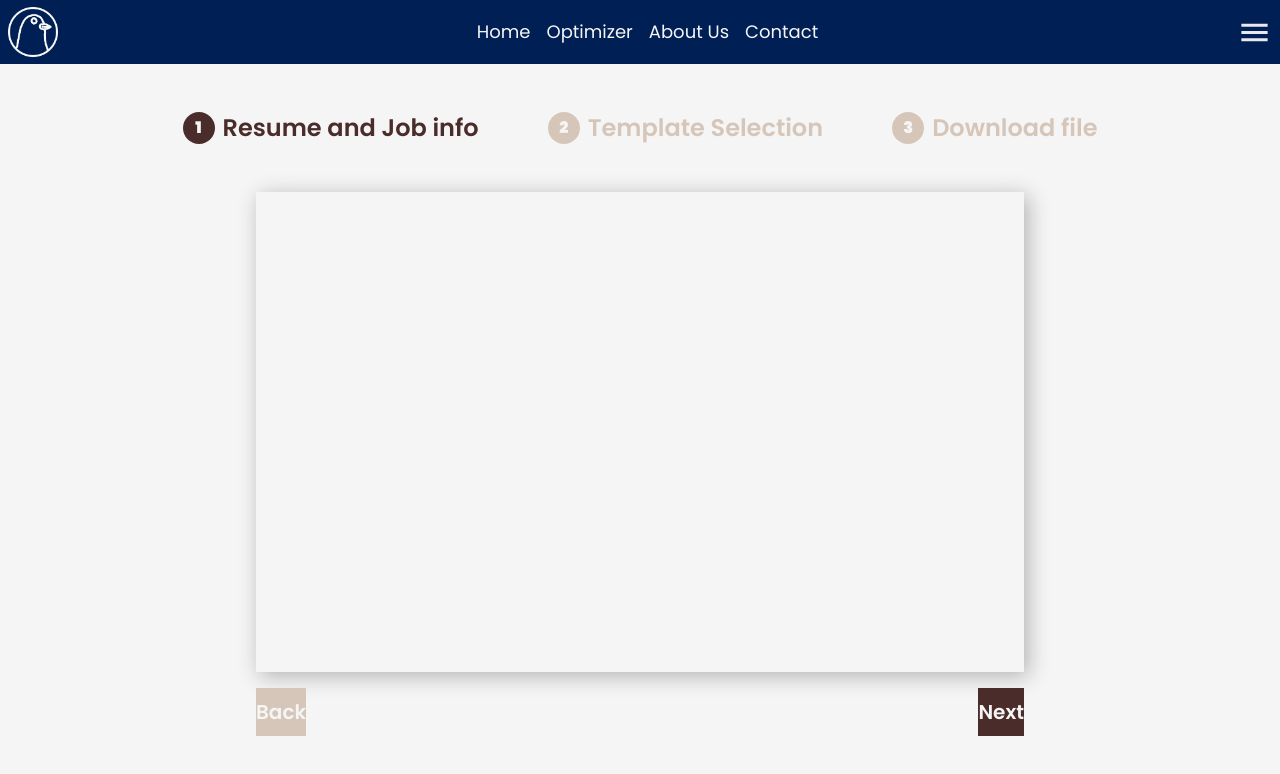
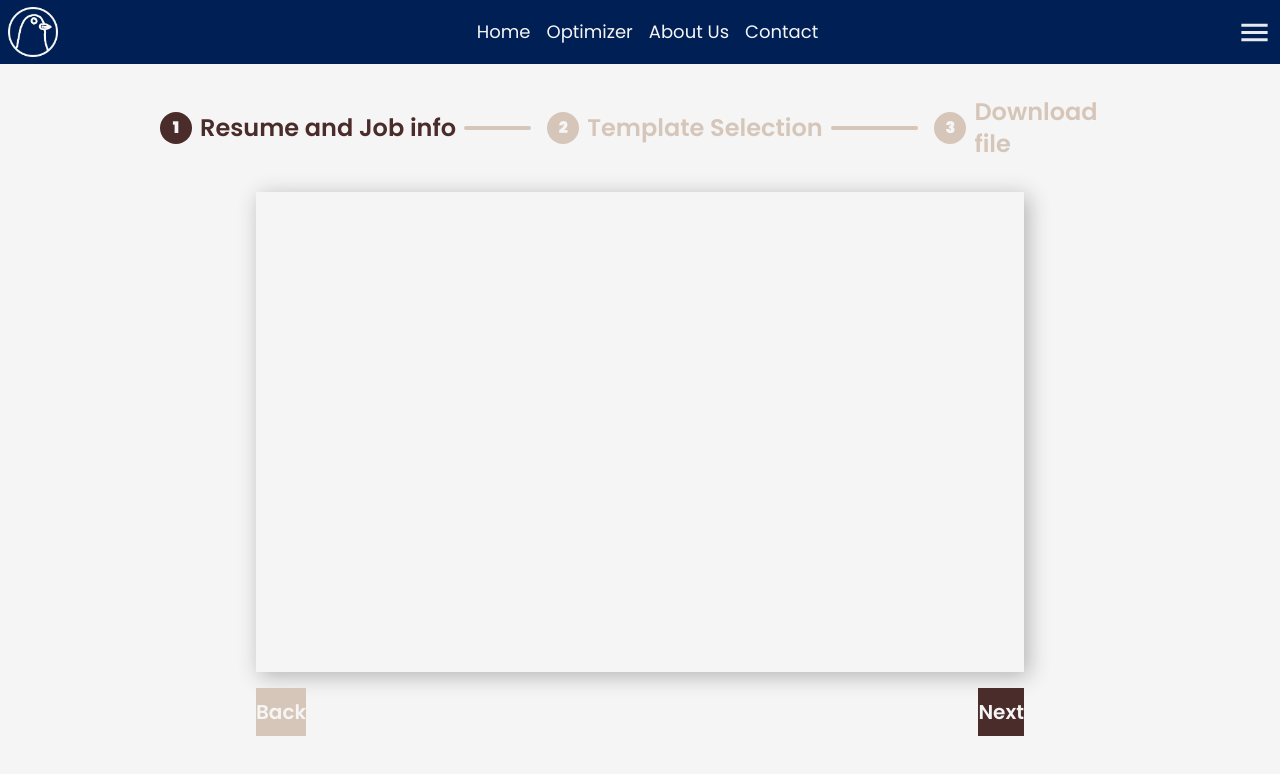
Before and after one commit to eduardonery1/resume-opt, a Next.js app in the folder front-end/: page /optimizer in a window 1280 px wide. Shown: the top 774 px of the page. Built offline with nearby package versions, Linux system fonts and the light colour scheme.

Commit message:
fix: tailwindcss of optimizer

```diff
--- a/front-end/src/app/components/stepper.js
+++ b/front-end/src/app/components/stepper.js
@@ -11,14 +11,14 @@ export default function Stepper({ currStep, steps }) {
         </div>
 
         {index < (stepsArray.length - 1) && (
-          <div className={`h-1 flex-1 rounded-[100px] bg-[var(--stepper)]${(index < currStep) ? "bg-[var(--stepper-curr)]" : ""}`}></div>
+          <div className={`h-1 flex-1 rounded-[100px] bg-[var(--stepper)]${(index < currStep) ? "h-1 flex-1 rounded-[100px] bg-[var(--stepper-curr)]" : ""}`}></div>
         )}
       </div>
     )
   });
 
   return (
-    <div className="w-4/5 h-32 flex justify-around items-center gap-4 p-8">
+    <div className="w-4/5 h-32 grid grid-rows-1 grid-cols-[2fr_2fr_1fr] justify-around items-center gap-4 p-8">
       {stepDivs}
     </div>
   )
```
